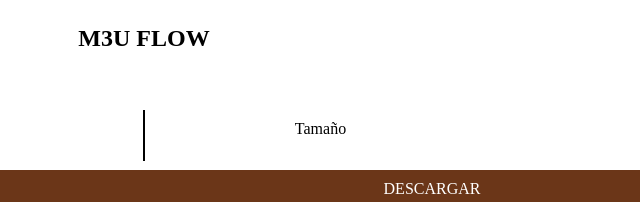
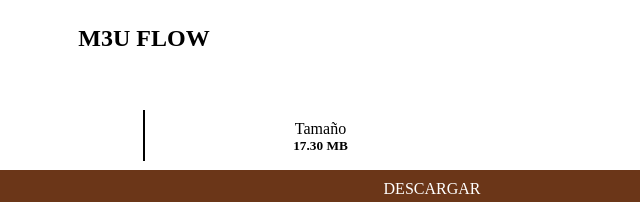
Before and after one commit to developer-shop/M3U-FLOW, a plain HTML site: page index.html in a window 1280 px wide. Shown: the top 202 px of the page, 208-848 px from the left. Drawn offline with Linux system fonts and the light colour scheme; a script that the page names is missing.

Commit message:
Update index.html

```diff
--- a/index.html
+++ b/index.html
@@ -111,7 +111,7 @@ header1{display: flex; width:100%;}
 <div id="section4">Versión<br><h5>9.8(3)</h5>
 </div>
 <div id="linea"></div>
-<div id="section5">Tamaño<br><hcen7.30 MB</h5>
+<div id="section5">Tamaño<br><h5>17.30 MB</h5>
 </div>
 </section>
 </div>
```
